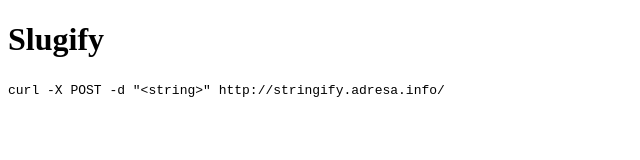
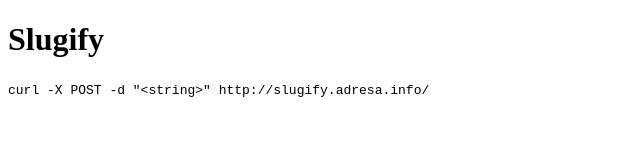
Before and after one commit to segeda/slugify, a website: page index.html in a window 1280 px wide. Shown: the full height of the page, 0-640 px from the left. Drawn offline with Linux system fonts and the light colour scheme.

Commit message:
bad URL in index.html

```diff
--- a/index.html
+++ b/index.html
@@ -4,10 +4,10 @@
     <meta charset="utf-8" />
     <title>Slugify</title>
     <meta name="description" content="Slugify your string." />
-        <meta name="keywords" content="slug, slugify, ajax, xhr, API, tool" />
+    <meta name="keywords" content="slug, slugify, URL, ajax, xhr, API, tool" />
   </head>
   <body>
     <h1>Slugify</h1>
-	<code>curl -X POST -d "&lt;string&gt;" http://stringify.adresa.info/</code>
+    <code>curl -X POST -d "&lt;string&gt;" http://slugify.adresa.info/</code>
   </body>
 </html>
```
Lines whose indentation alone changed are shown as unchanged.
